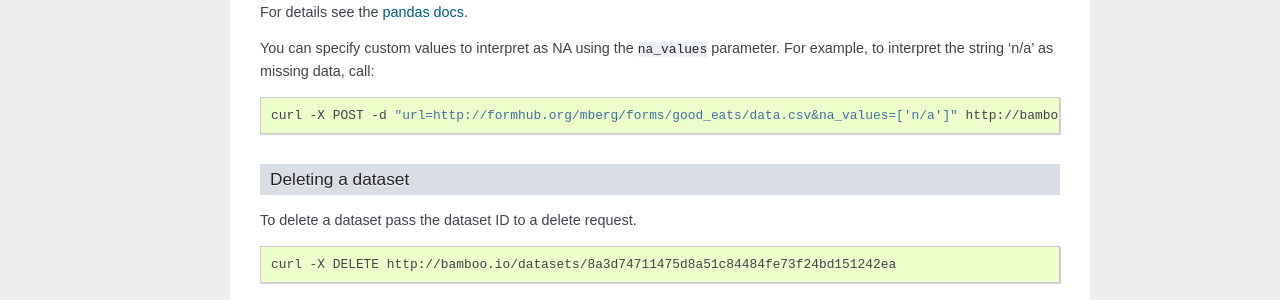
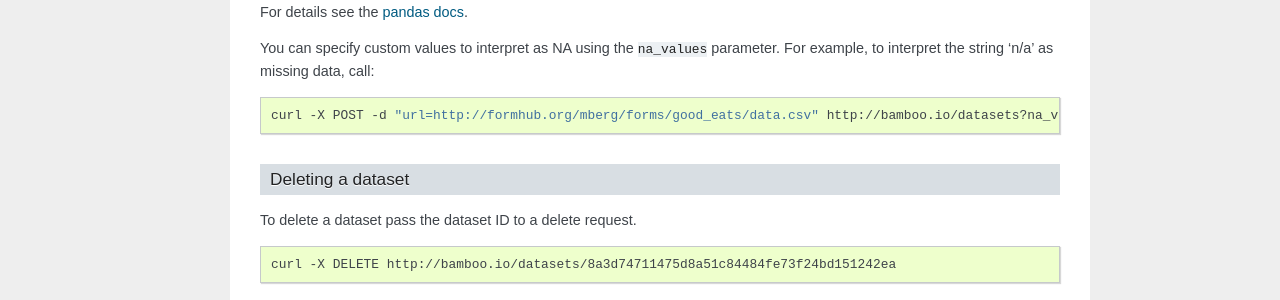
Before and after one commit to pld/bamboo, a Sphinx documentation site: the page built from docs/basic_commands.rst, in a window 1280 px wide and 900 px high, scrolled down 1223 px. Shown: the part 152-452 px from the top of the window. Built offline with Sphinx 7.4.7, drawn with Linux system fonts in a browser that asks for light colours; formulas are drawn with MathJax 3.

```diff
--- a/docs/basic_commands.rst
+++ b/docs/basic_commands.rst
@@ -92,7 +92,7 @@ parameter.  For example, to interpret the string 'n/a' as missing data, call:
 
 .. code-block:: sh
 
-    curl -X POST -d "url=http://formhub.org/mberg/forms/good_eats/data.csv&na_values=['n/a']" http://bamboo.io/datasets
+    curl -X POST -d "url=http://formhub.org/mberg/forms/good_eats/data.csv" http://bamboo.io/datasets?na_values='["n/a"]'
 
 
 Deleting a dataset
```
